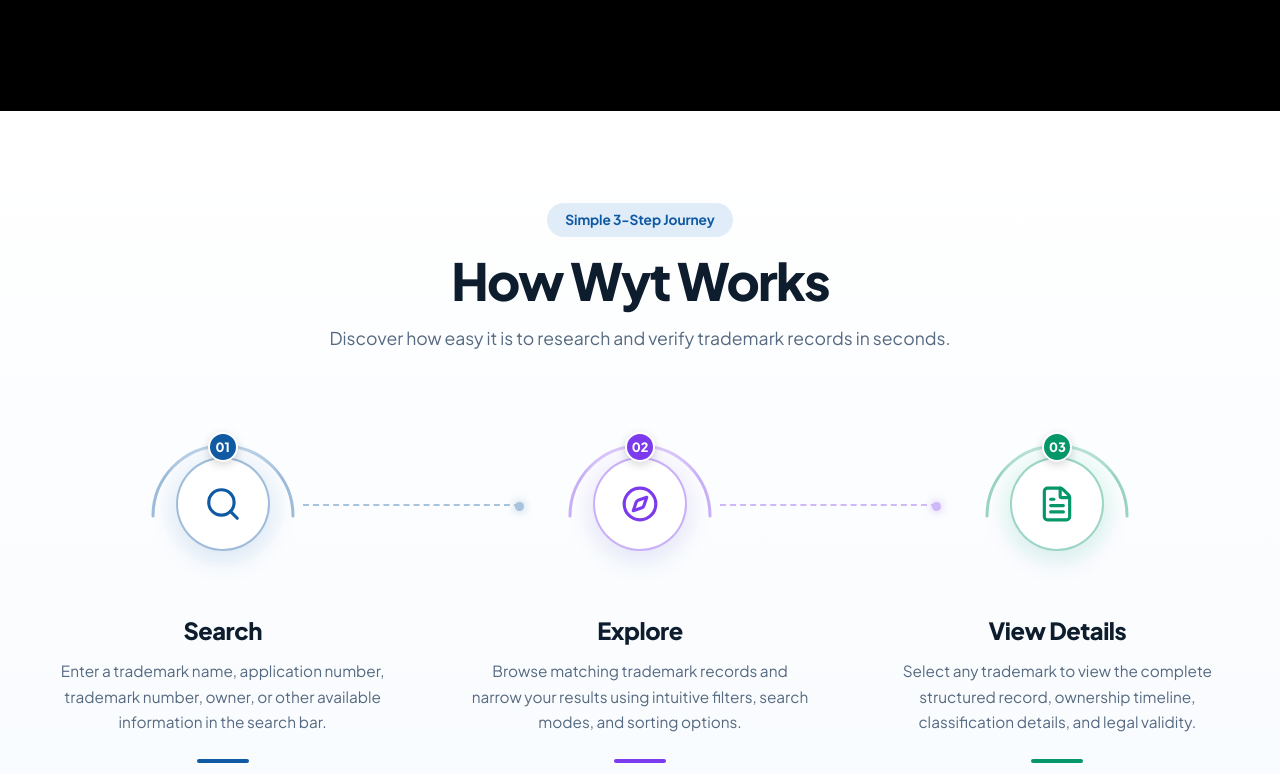
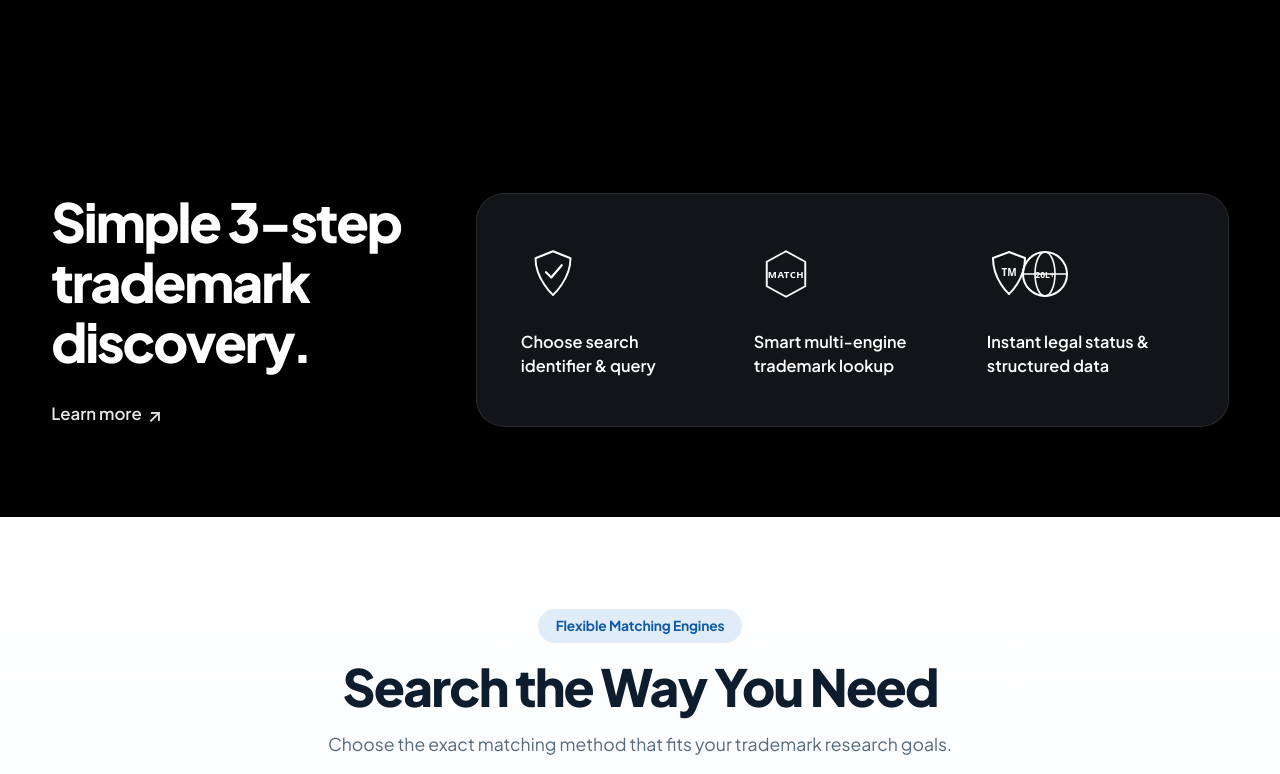
Before and after one commit to abitha340/wty, a React (Vite) app in the folder frontend/: page / in a window 1280 px wide. Shown: the part 2886-3660 px from the top of the page. Built offline with nearby package versions, Linux system fonts and the light colour scheme.

Commit message:
Redesign HowItWorksSection into dark mode 2-column split with geometric line badges

```diff
--- a/frontend/src/components/HowItWorksSection.jsx
+++ b/frontend/src/components/HowItWorksSection.jsx
@@ -1,277 +1,221 @@
 import React from 'react';
-import { Search, Compass, FileText } from 'lucide-react';
 
-export default function HowItWorksSection({ onNavigateSearch }) {
-  const steps = [
-    {
-      step: '01',
-      title: 'Search',
-      desc: 'Enter a trademark name, application number, trademark number, owner, or other available information in the search bar.',
-      icon: Search,
-      primaryColor: '#0f5aa2',
-      badgeBg: '#0f5aa2',
-      arcColor: 'rgba(15, 90, 162, 0.4)',
-      haloBg: 'radial-gradient(circle, rgba(225, 236, 249, 0.85) 0%, rgba(240, 246, 252, 0.4) 65%, transparent 75%)',
-      circleBg: '#f0f6fc',
-      barColor: '#0f5aa2'
-    },
-    {
-      step: '02',
-      title: 'Explore',
-      desc: 'Browse matching trademark records and narrow your results using intuitive filters, search modes, and sorting options.',
-      icon: Compass,
-      primaryColor: '#7c3aed',
-      badgeBg: '#7c3aed',
-      arcColor: 'rgba(124, 58, 237, 0.4)',
-      haloBg: 'radial-gradient(circle, rgba(243, 232, 255, 0.85) 0%, rgba(250, 245, 255, 0.4) 65%, transparent 75%)',
-      circleBg: '#faf5ff',
-      barColor: '#7c3aed'
-    },
-    {
-      step: '03',
-      title: 'View Details',
-      desc: 'Select any trademark to view the complete structured record, ownership timeline, classification details, and legal validity.',
-      icon: FileText,
-      primaryColor: '#059669',
-      badgeBg: '#059669',
-      arcColor: 'rgba(5, 150, 105, 0.4)',
-      haloBg: 'radial-gradient(circle, rgba(209, 250, 229, 0.85) 0%, rgba(236, 253, 245, 0.4) 65%, transparent 75%)',
-      circleBg: '#ecfdf5',
-      barColor: '#059669'
+export default function HowItWorksSection({ setActiveTab }) {
+  const handleNav = () => {
+    if (setActiveTab) {
+      setActiveTab('how-it-works');
+      window.scrollTo({ top: 0, behavior: 'smooth' });
     }
-  ];
+  };
 
   return (
     <section style={{
-      paddingTop: '92px',
-      paddingBottom: '100px',
-      background: 'linear-gradient(180deg, #ffffff 0%, #f8fbfe 100%)',
-      borderBottom: '1px solid #e1ecf9',
+      paddingTop: '80px',
+      paddingBottom: '88px',
+      background: '#000000',
+      color: '#ffffff',
       position: 'relative',
-      overflow: 'hidden'
+      overflow: 'hidden',
+      width: '100%'
     }}>
-      <div className="container" style={{ maxWidth: '1260px', margin: '0 auto', padding: '0 24px' }}>
+
+      <div className="container" style={{
+        width: '100%',
+        maxWidth: '1680px',
+        margin: '0 auto',
+        padding: '0 clamp(20px, 4vw, 56px)',
+        position: 'relative',
+        zIndex: 1
+      }}>
 
         {/* =========================================================================
-            CENTERED HEADER
+            2-COLUMN SPLIT LAYOUT (MATCHING REFERENCE DESIGN)
            ========================================================================= */}
-        <div style={{ textAlign: 'center', maxWidth: '680px', margin: '0 auto 68px auto' }}>
+        <div style={{
+          display: 'grid',
+          gridTemplateColumns: 'minmax(300px, 1fr) minmax(500px, 2fr)',
+          gap: '48px',
+          alignItems: 'center'
+        }} className="how-it-works-split-row">
 
-          {/* Badge */}
-          <div style={{ display: 'inline-flex', marginBottom: '14px' }}>
-            <span style={{
-              display: 'inline-block',
-              padding: '6px 18px',
-              borderRadius: '20px',
-              background: '#e1ecf9',
-              color: '#0f5aa2',
-              fontSize: '0.86rem',
-              fontWeight: '700',
-              letterSpacing: '-0.01em'
+          {/* =======================================================================
+              LEFT COLUMN: LARGE HEADING + LEARN MORE LINK
+             ======================================================================= */}
+          <div>
+            <h2 style={{
+              fontSize: 'clamp(2.4rem, 4.2vw, 3.8rem)',
+              fontWeight: '900',
+              letterSpacing: '-0.04em',
+              color: '#ffffff',
+              lineHeight: 1.12,
+              marginBottom: '28px',
+              maxWidth: '440px'
             }}>
-              Simple 3-Step Journey
-            </span>
+              Simple 3-step trademark discovery.
+            </h2>
+
+            <a
+              onClick={handleNav}
+              style={{
+                display: 'inline-flex',
+                alignItems: 'center',
+                gap: '6px',
+                color: '#ffffff',
+                fontSize: '1.05rem',
+                fontWeight: '600',
+                textDecoration: 'none',
+                cursor: 'pointer',
+                transition: 'all 0.2s ease',
+                opacity: 0.9
+              }}
+              onMouseEnter={(e) => {
+                e.currentTarget.style.opacity = '1';
+                e.currentTarget.style.color = '#38bdf8';
+                e.currentTarget.style.transform = 'translateX(3px)';
+              }}
+              onMouseLeave={(e) => {
+                e.currentTarget.style.opacity = '0.9';
+                e.currentTarget.style.color = '#ffffff';
+                e.currentTarget.style.transform = 'translateX(0)';
+              }}
+            >
+              <span>Learn more</span>
+              <span style={{ fontSize: '1.15rem' }}>↗</span>
+            </a>
           </div>
 
-          {/* Heading */}
-          <h2 style={{
-            fontSize: 'clamp(2.3rem, 4vw, 3.4rem)',
-            fontWeight: '900',
-            letterSpacing: '-0.035em',
-            color: '#0d1d2e',
-            marginBottom: '14px',
-            lineHeight: 1.15
+          {/* =======================================================================
+              RIGHT COLUMN: SLEEK DARK CONTAINER WITH 3 OUTLINE ICON BADGES
+             ======================================================================= */}
+          <div style={{
+            background: '#121418',
+            borderRadius: '28px',
+            border: '1px solid rgba(255, 255, 255, 0.09)',
+            padding: '48px 44px',
+            boxShadow: '0 20px 48px rgba(0, 0, 0, 0.6)',
+            display: 'grid',
+            gridTemplateColumns: 'repeat(3, 1fr)',
+            gap: '36px'
+          }} className="how-it-works-cards-box">
+
+            {/* ITEM 1: SEARCH IDENTIFIER (SHIELD OUTLINE WITH CHECKMARK) */}
+            <div style={{
+              display: 'flex',
+              flexDirection: 'column',
+              alignItems: 'flex-start',
+              gap: '24px'
             }}>
-            How Wyt Works
-          </h2>
+              {/* Shield Icon SVG */}
+              <div style={{ width: '64px', height: '64px', display: 'flex', alignItems: 'center', justifyContent: 'center' }}>
+                <svg width="56" height="56" viewBox="0 0 64 64" fill="none" stroke="#ffffff" strokeWidth="2" strokeLinecap="round" strokeLinejoin="round">
+                  {/* Shield outline */}
+                  <path d="M32 6 L52 14 C52 38 32 56 32 56 C32 56 12 38 12 14 Z" stroke="#ffffff" strokeWidth="2.2" />
+                  {/* Inner Checkmark */}
+                  <path d="M24 30 L30 36 L42 22" stroke="#ffffff" strokeWidth="2.5" />
+                </svg>
+              </div>
 
-          {/* Description */}
               <p style={{
-            fontSize: '1.1rem',
-            color: '#556980',
-            lineHeight: 1.6,
-            margin: 0
+                fontSize: '1.02rem',
+                fontWeight: '600',
+                color: '#ffffff',
+                lineHeight: 1.45,
+                margin: 0,
+                maxWidth: '190px'
               }}>
-            Discover how easy it is to research and verify trademark records in seconds.
+                Choose search identifier & query
               </p>
             </div>
 
-        {/* =========================================================================
-            3-STEP HORIZONTAL CONNECTED TIMELINE WITH ENLARGED UPPER ARCS
-           ========================================================================= */}
+            {/* ITEM 2: SMART MATCHING ENGINE (HEXAGON OUTLINE WITH INNER BADGE) */}
             <div style={{
-          display: 'grid',
-          gridTemplateColumns: 'repeat(auto-fit, minmax(310px, 1fr))',
-          gap: '40px',
-          position: 'relative'
-        }}>
-          {steps.map((item, idx) => {
-            const IconComp = item.icon;
-            return (
-              <div
-                key={item.step}
-                style={{
               display: 'flex',
               flexDirection: 'column',
-                  alignItems: 'center',
-                  textAlign: 'center',
-                  position: 'relative',
-                  padding: '0 10px'
-                }}
-              >
-
-                {/* Horizontal Dotted Connector Line */}
-                {idx < 2 && (
-                  <div className="hide-mobile" style={{
-                    position: 'absolute',
-                    top: '84px',
-                    left: 'calc(50% + 80px)',
-                    width: 'calc(100% - 160px)',
-                    height: '2px',
-                    borderTop: `2px dashed ${item.primaryColor}`,
-                    opacity: 0.35,
-                    zIndex: 1
+              alignItems: 'flex-start',
+              gap: '24px'
             }}>
-                    {/* Glowing Connector Node Dot */}
-                    <div style={{
-                      position: 'absolute',
-                      right: '-4px',
-                      top: '-4px',
-                      width: '9px',
-                      height: '9px',
-                      borderRadius: '50%',
-                      background: item.primaryColor,
-                      boxShadow: `0 0 10px ${item.primaryColor}`
-                    }} />
-                  </div>
-                )}
-
-                {/* Top Interactive Circle Assembly with Enlarged Upper Curve */}
-                <div style={{
-                  position: 'relative',
-                  width: '168px',
-                  height: '168px',
-                  display: 'flex',
-                  alignItems: 'center',
-                  justifyContent: 'center',
-                  marginBottom: '28px',
-                  zIndex: 2
-                }}>
-
-                  {/* Enlarged Outer Semi-Circular Arc (Bigger Radius & Prominence) */}
-                  <svg
-                    width="168"
-                    height="168"
-                    viewBox="0 0 168 168"
-                    fill="none"
-                    style={{ position: 'absolute', inset: 0, overflow: 'visible' }}
-                  >
-                    <path
-                      d="M 14 96 A 70 70 0 0 1 154 96"
-                      stroke={item.arcColor}
-                      strokeWidth="3"
-                      strokeLinecap="round"
-                    />
+              {/* Hexagon Icon SVG */}
+              <div style={{ width: '64px', height: '64px', display: 'flex', alignItems: 'center', justifyContent: 'center' }}>
+                <svg width="56" height="56" viewBox="0 0 64 64" fill="none">
+                  {/* Hexagon outline */}
+                  <polygon points="32,6 54,18 54,46 32,58 10,46 10,18" stroke="#ffffff" strokeWidth="2.2" fill="none" strokeLinecap="round" strokeLinejoin="round" />
+                  {/* Inner Text */}
+                  <text x="32" y="36" textAnchor="middle" fill="#ffffff" fontSize="11" fontWeight="800" letterSpacing="0.05em" fontFamily="system-ui, sans-serif">
+                    MATCH
+                  </text>
                 </svg>
-
-                  {/* Top Step Number Pill Badge positioned atop the arch */}
-                  <div style={{
-                    position: 'absolute',
-                    top: '12px',
-                    left: '50%',
-                    transform: 'translateX(-50%)',
-                    width: '30px',
-                    height: '30px',
-                    borderRadius: '50%',
-                    background: item.badgeBg,
-                    color: '#ffffff',
-                    fontSize: '0.8rem',
-                    fontWeight: '800',
-                    display: 'flex',
-                    alignItems: 'center',
-                    justifyContent: 'center',
-                    boxShadow: '0 3px 10px rgba(0, 0, 0, 0.16)',
-                    zIndex: 4,
-                    border: '2px solid #ffffff'
-                  }}>
-                    {item.step}
               </div>
 
-                  {/* Ambient Radiant Halo */}
+              <p style={{
+                fontSize: '1.02rem',
+                fontWeight: '600',
+                color: '#ffffff',
+                lineHeight: 1.45,
+                margin: 0,
+                maxWidth: '190px'
+              }}>
+                Smart multi-engine trademark lookup
+              </p>
+            </div>
+
+            {/* ITEM 3: VERIFIED RECORDS (OVERLAPPING SHIELD & GLOBE OUTLINE) */}
             <div style={{
-                    position: 'absolute',
-                    width: '126px',
-                    height: '126px',
-                    borderRadius: '50%',
-                    background: item.haloBg,
-                    zIndex: 1
-                  }} />
+              display: 'flex',
+              flexDirection: 'column',
+              alignItems: 'flex-start',
+              gap: '24px'
+            }}>
+              {/* Overlapping Shield & Globe Icon SVG */}
+              <div style={{ width: '92px', height: '64px', display: 'flex', alignItems: 'center', justifyContent: 'flex-start' }}>
+                <svg width="88" height="56" viewBox="0 0 88 56" fill="none">
+                  {/* Left Shield with TM */}
+                  <path d="M22 6 L38 12 C38 34 22 48 22 48 C22 48 6 34 6 12 Z" stroke="#ffffff" strokeWidth="2" fill="#121418" />
+                  <text x="22" y="30" textAnchor="middle" fill="#ffffff" fontSize="10" fontWeight="800" fontFamily="system-ui, sans-serif">
+                    TM
+                  </text>
 
-                  {/* Center Rounded Circle with Icon */}
-                  <div style={{
-                    position: 'relative',
-                    width: '94px',
-                    height: '94px',
-                    borderRadius: '50%',
-                    background: '#ffffff',
-                    display: 'flex',
-                    alignItems: 'center',
-                    justifyContent: 'center',
-                    border: `2px solid ${item.arcColor}`,
-                    boxShadow: '0 10px 28px rgba(15, 90, 162, 0.1)',
-                    zIndex: 2,
-                    transition: 'transform 0.3s ease, box-shadow 0.3s ease'
-                  }}
-                  onMouseEnter={(e) => {
-                    e.currentTarget.style.transform = 'scale(1.06)';
-                    e.currentTarget.style.boxShadow = '0 14px 36px rgba(15, 90, 162, 0.18)';
-                  }}
-                  onMouseLeave={(e) => {
-                    e.currentTarget.style.transform = 'scale(1.0)';
-                    e.currentTarget.style.boxShadow = '0 10px 28px rgba(15, 90, 162, 0.1)';
+                  {/* Right Globe with Coordinates */}
+                  <circle cx="58" cy="28" r="22" stroke="#ffffff" strokeWidth="2" fill="none" />
+                  <ellipse cx="58" cy="28" rx="10" ry="22" stroke="#ffffff" strokeWidth="1.6" fill="none" />
+                  <line x1="36" y1="28" x2="80" y2="28" stroke="#ffffff" strokeWidth="1.6" />
+                  <text x="58" y="32" textAnchor="middle" fill="#ffffff" fontSize="8.5" fontWeight="800" fontFamily="system-ui, sans-serif">
+                    20L+
+                  </text>
+                </svg>
+              </div>
+
+              <p style={{
+                fontSize: '1.02rem',
+                fontWeight: '600',
+                color: '#ffffff',
+                lineHeight: 1.45,
+                margin: 0,
+                maxWidth: '210px'
               }}>
-                    <IconComp size={38} color={item.primaryColor} />
+                Instant legal status & structured data
+              </p>
             </div>
 
           </div>
 
-                {/* Step Title */}
-                <h3 style={{
-                  fontSize: '1.48rem',
-                  fontWeight: '800',
-                  color: '#0d1d2e',
-                  marginBottom: '12px',
-                  letterSpacing: '-0.02em'
-                }}>
-                  {item.title}
-                </h3>
-
-                {/* Step Description */}
-                <p style={{
-                  fontSize: '0.96rem',
-                  color: '#556980',
-                  lineHeight: 1.68,
-                  marginBottom: '24px',
-                  maxWidth: '340px'
-                }}>
-                  {item.desc}
-                </p>
-
-                {/* Bottom Color-Coded Accent Line */}
-                <div style={{
-                  width: '52px',
-                  height: '4px',
-                  borderRadius: '3px',
-                  background: item.barColor,
-                  marginTop: 'auto'
-                }} />
-
-              </div>
-            );
-          })}
         </div>
 
       </div>
+
+      {/* Responsive Styles */}
+      <style>{`
+        @media (max-width: 960px) {
+          .how-it-works-split-row {
+            grid-template-columns: 1fr !important;
+            gap: 36px !important;
+          }
+          .how-it-works-cards-box {
+            grid-template-columns: 1fr !important;
+            padding: 32px 24px !important;
+            gap: 28px !important;
+          }
+        }
+      `}</style>
     </section>
   );
 }
```
Lines whose indentation alone changed are shown as unchanged.
